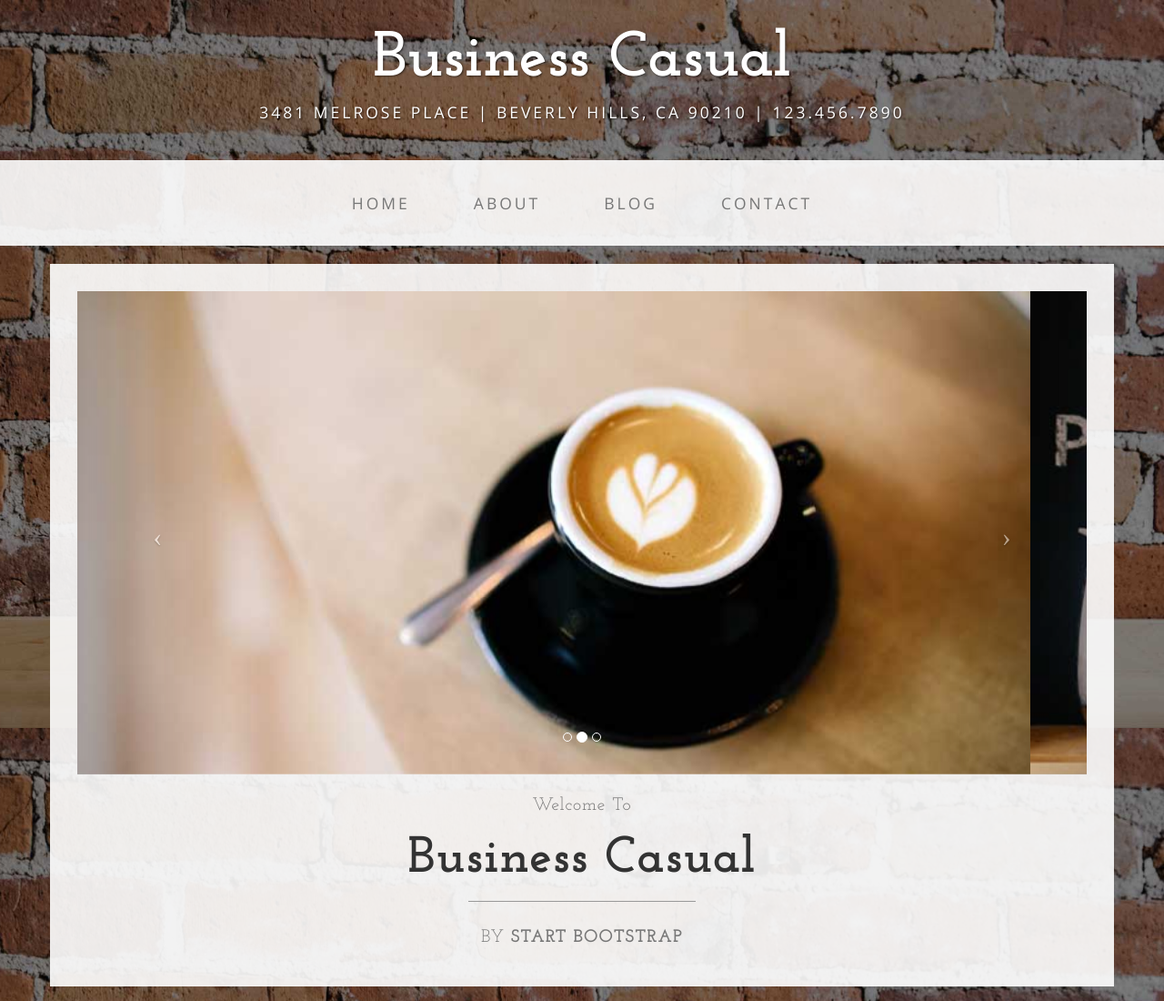
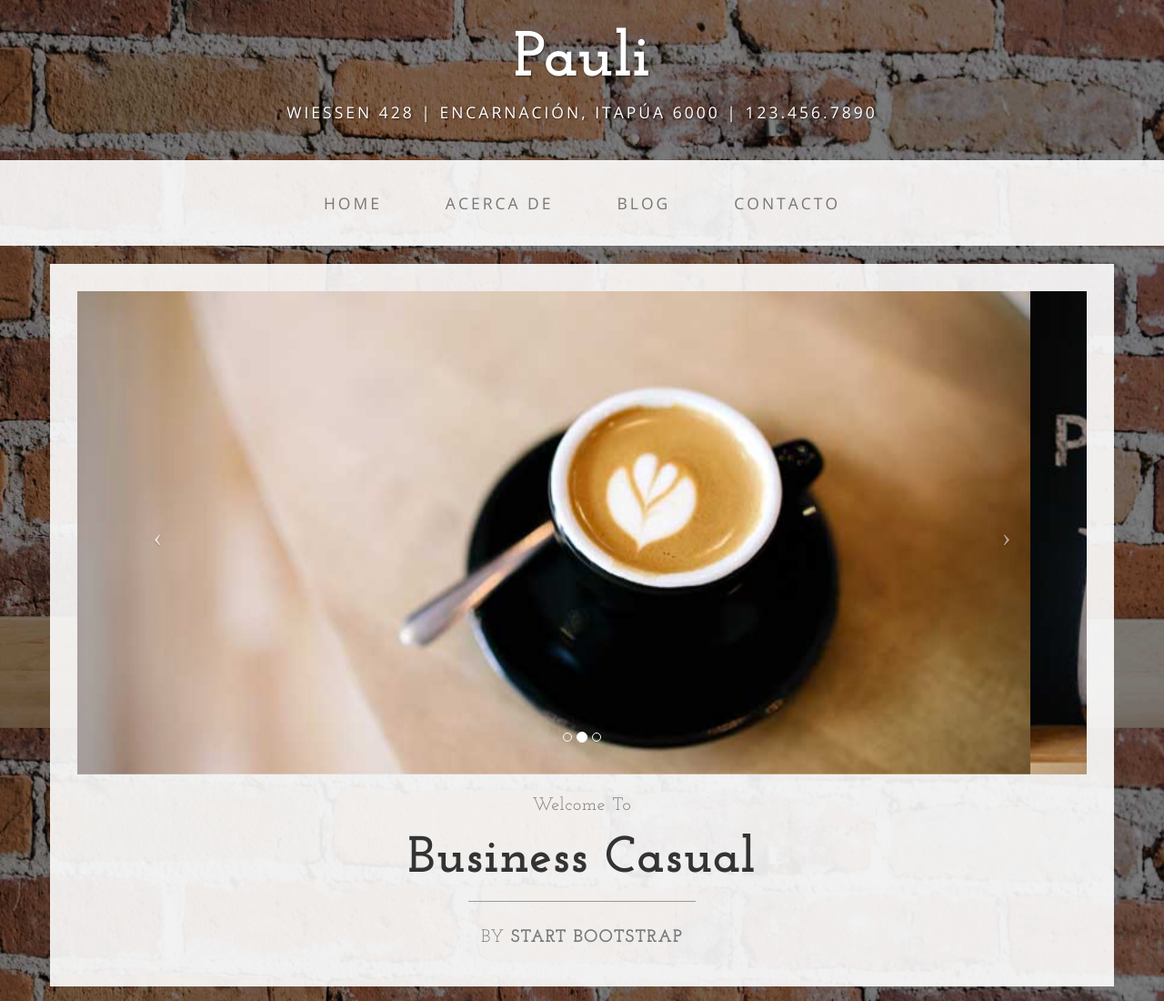
Before and after one commit to Dorir/Pauli, a plain HTML site: page index.html in a window 1280 px wide. Shown: the top 1100 px of the page at 91% size. Drawn offline with nearby package versions, Linux system fonts and the light colour scheme.

Commit message:
Update index.html

```diff
--- a/index.html
+++ b/index.html
@@ -9,7 +9,7 @@
     <meta name="description" content="">
     <meta name="author" content="">
 
-    <title>Business Casual - Start Bootstrap Theme</title>
+    <title>Pauli - Manualidades</title>
 
     <!-- Bootstrap Core CSS -->
     <link href="css/bootstrap.min.css" rel="stylesheet">
@@ -32,8 +32,8 @@
 
 <body>
 
-    <div class="brand">Business Casual</div>
-    <div class="address-bar">3481 Melrose Place | Beverly Hills, CA 90210 | 123.456.7890</div>
+    <div class="brand">Pauli</div>
+    <div class="address-bar">Wiessen 428 | Encarnación, Itapúa 6000 | 123.456.7890</div>
 
     <!-- Navigation -->
     <nav class="navbar navbar-default" role="navigation">
@@ -56,13 +56,13 @@
                         <a href="index.html">Home</a>
                     </li>
                     <li>
-                        <a href="about.html">About</a>
+                        <a href="about.html">Acerca de</a>
                     </li>
                     <li>
                         <a href="blog.html">Blog</a>
                     </li>
                     <li>
-                        <a href="contact.html">Contact</a>
+                        <a href="contact.html">Contacto</a>
                     </li>
                 </ul>
             </div>
```
